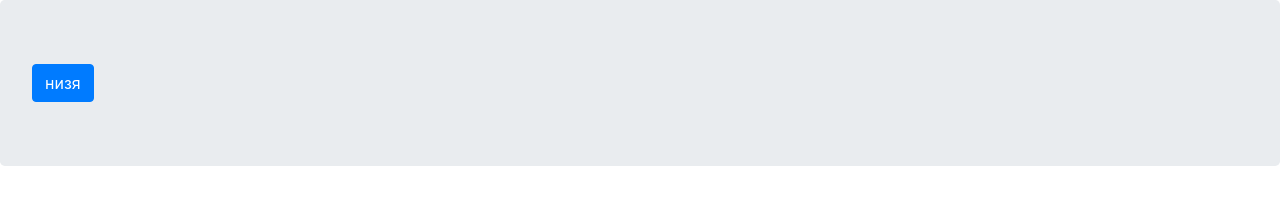
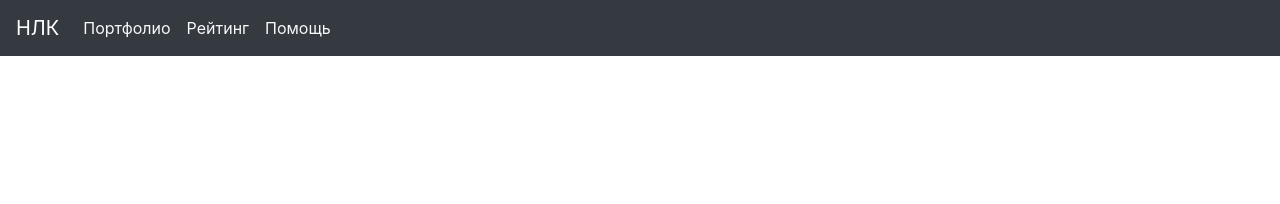
Before and after one commit to Magdaleoniiy/PortfolioList, a plain HTML site: page index.html in a window 1280 px wide. Drawn offline with Linux system fonts and the light colour scheme.

Commit message:
Finished the main work in header

```diff
--- /dev/null
+++ b/Style.css
@@ -0,0 +1,3 @@
+.nlk_logo {
+    text-transform: uppercase;
+}
--- a/index.html
+++ b/index.html
@@ -2,19 +2,37 @@
 <html lang="ru">
   <head>
     <meta charset="UTF-8" />
+    <meta name="viewport" content="width=device-width, initial-scale=1, shrink-to-fit=no">
 
     <script src="vendor/js/jquery-3.3.1.slim.min.js" defer></script>
     <script src="vendor/js/popper.min.js" async></script>
     <link rel="stylesheet" href="vendor/css/bootstrap.min.css" />
+    <link rel="stylesheet" href="Style.css" />
     <script src="vendor/js/bootstrap.min.js" defer></script>
 
-    <title>FrameWhat</title>
+    <title>SincesistsPortofio</title>
   </head>
   <body>
-
-    <div class="jumbotron">
-        <button class="btn btn-primary">низя</button>
+    <div class="header">
+      <nav class="nlk_nav navbar navbar-expand-lg navbar-dark bg-dark">
+        <a class="navbar-brand nlk_logo" href="#">нлк</a>
+        <button class="navbar-toggler" type="button" data-toggle="collapse" data-target="#navbarNav" aria-controls="navbarNav" aria-expanded="false" aria-label="Toggle navigation">
+          <span class="navbar-toggler-icon"></span>
+        </button>
+        <div class="collapse navbar-collapse" id="navbarNav">
+          <ul class="navbar-nav">
+            <li class="nav-item">
+              <a class="nav-link text-light" href="#">Портфолио <span class="sr-only">(current)</span></a>
+            </li>
+            <li class="nav-item">
+              <a class="nav-link text-light" href="#">Рейтинг</a>
+            </li>
+            <li class="nav-item">
+              <a class="nav-link text-light" href="#">Помощь</a>
+            </li>
+          </ul>
+        </div>
+      </nav>
     </div>
-
   </body>
 </html>
```
